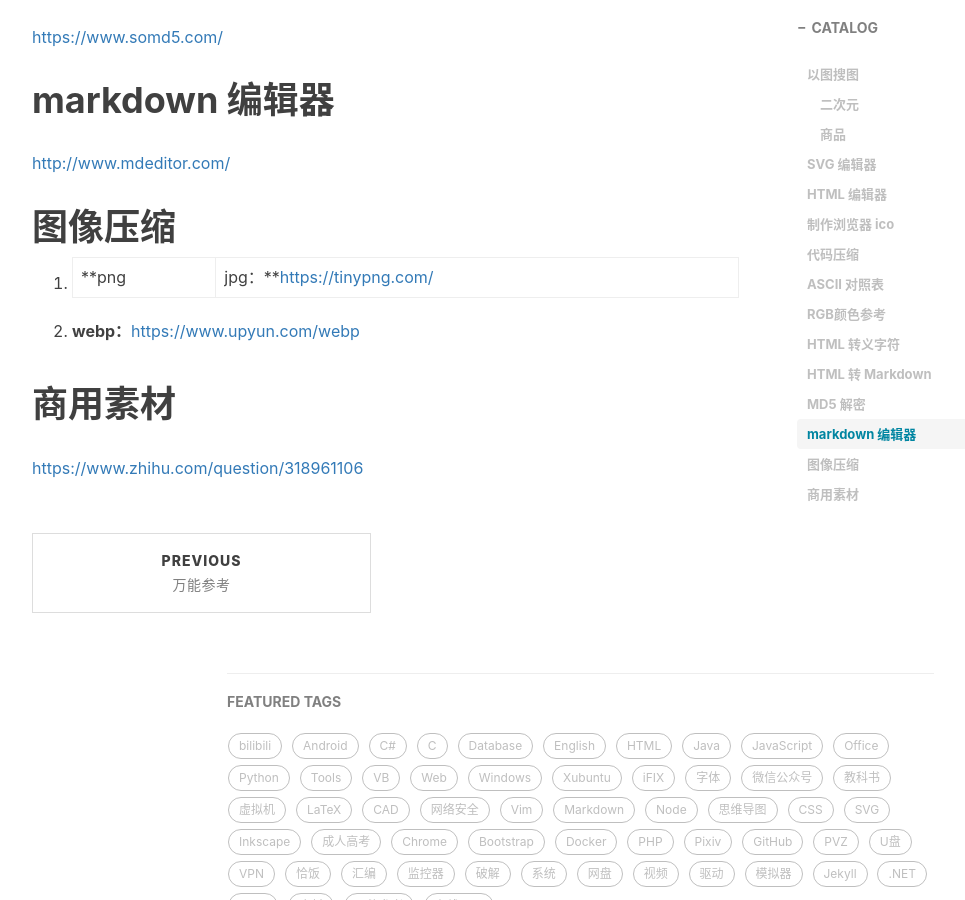
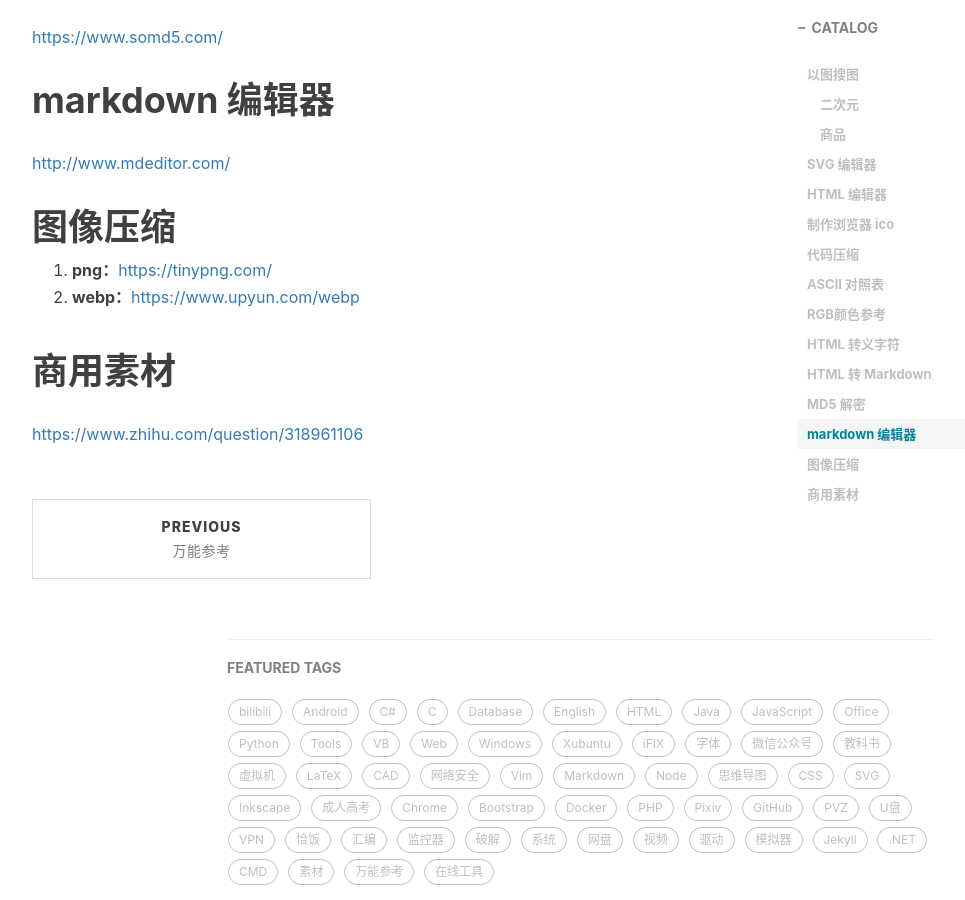
Before and after one commit to yiyutouxin/tangle5500.github.io, a Jekyll site: the page built from _posts/2020-9-13-在线工具.md, in a window 1280 px wide and 900 px high, scrolled down 2117 px. Shown: the whole window, without its empty margins (38-1003 px from the left). Built offline with Jekyll 4.4.1, drawn with Linux system fonts in a browser that asks for light colours; nearby versions of some CDN libraries; comment, search, counter and statistics services are not loaded.

Commit message:
Update 2020-9-13-在线工具.md

```diff
--- a/_posts/2020-9-13-在线工具.md
+++ b/_posts/2020-9-13-在线工具.md
@@ -71,7 +71,7 @@ tags:
 
 # 图像压缩
 
-0. **png | jpg：**<https://tinypng.com/>
+0. **png：**<https://tinypng.com/>
 0. **webp：**<https://www.upyun.com/webp>
 
 # 商用素材
```
